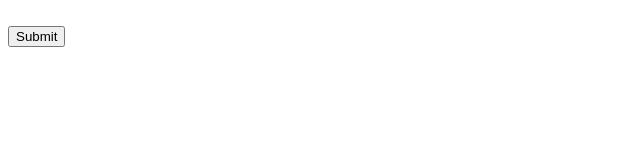
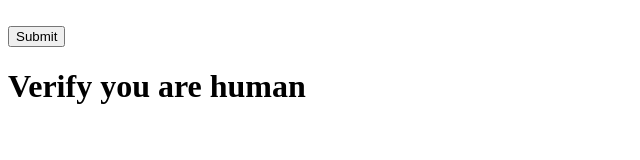
Before and after one commit to catplays26/driveiconchanger, a plain HTML site: page robot.html in a window 1280 px wide. Shown: the whole page, without its empty margins (0-640 px from the left). Drawn offline with Linux system fonts and the light colour scheme.

Commit message:
Update robot.html

```diff
--- a/robot.html
+++ b/robot.html
@@ -1,7 +1,6 @@
 <!DOCTYPE HTML>
 <html>
   <head>
-    <title>Are you a robot?</title>
     <script src="https://www.google.com/recaptcha/api.js" async defer></script>
   </head>
   <body>
@@ -11,4 +10,6 @@
       <input type="submit" value="Submit">
     </form>
 </body>
+  <h1>Verify you are human</h1>
+
 </html>
```
